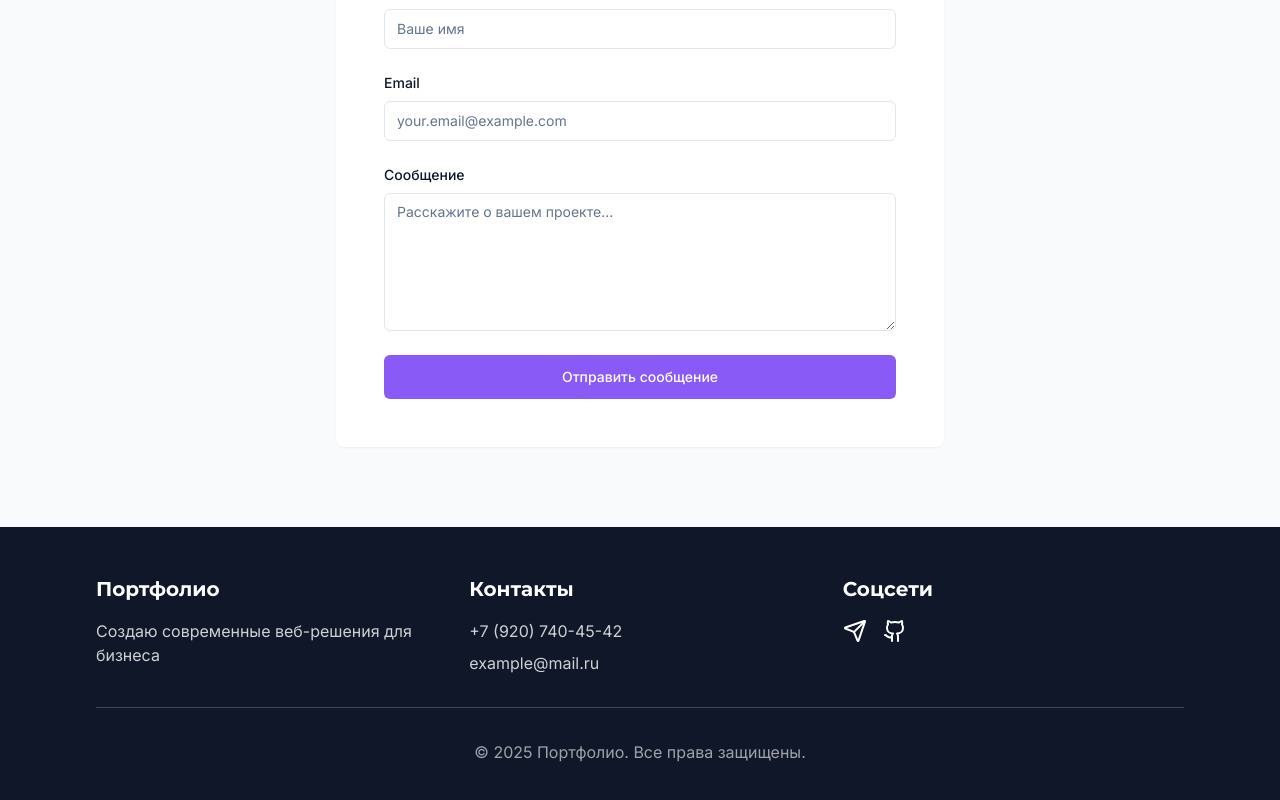
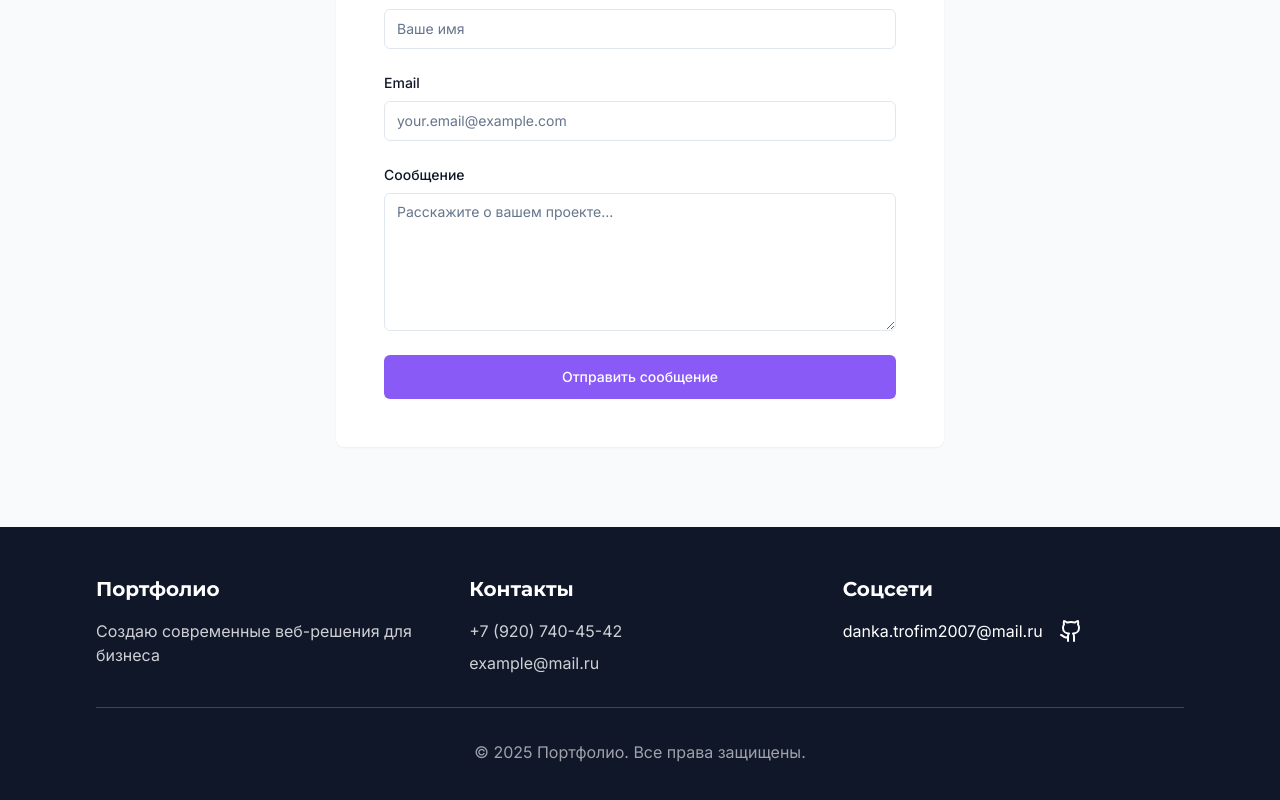
Before and after one commit to pr-poehali-dev/site-portfolio-creation, a React (Vite) app: page / in a window 1280 px wide. Shown: the part 2653-3453 px from the top of the page. Built offline with nearby package versions, Linux system fonts and the light colour scheme.

Commit message:
Обновление компонентов

```diff
--- a/src/pages/Index.tsx
+++ b/src/pages/Index.tsx
@@ -243,9 +243,7 @@ const Index = () => {
                   target="_blank"
                   rel="noopener noreferrer"
                   className="hover:text-primary transition-colors"
-                >
-                  <Icon name="Send" size={24} />
-                </a>
+                >danka.trofim2007@mail.ru</a>
                 <a
                   href="https://github.com/username"
                   target="_blank"
```
